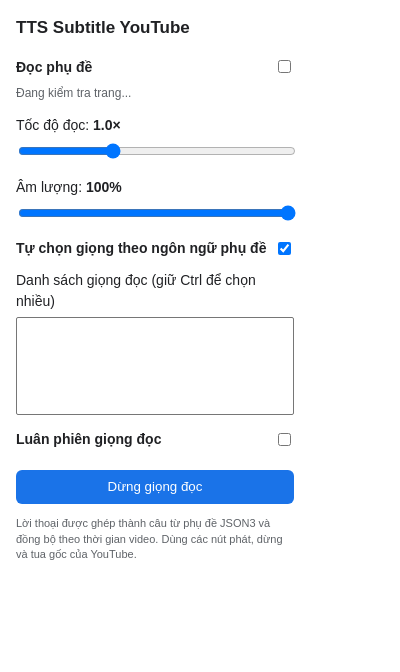
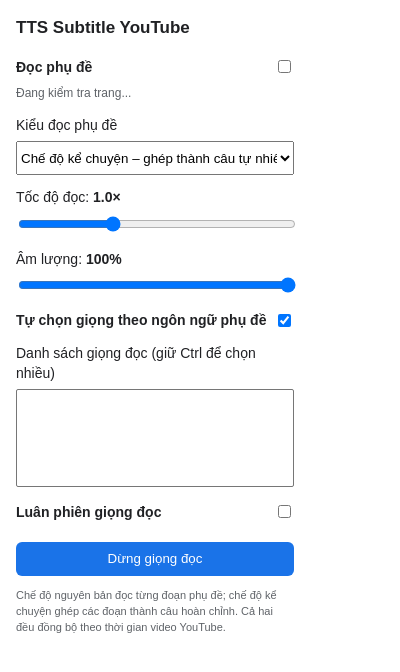
Before and after one commit to tranminhhuydn/TTS-widget, a browser extension: page tts-subtitle-youtobe-chrome-extension/popup.html in a window 400 px wide. Drawn offline with Linux system fonts and the light colour scheme.

Commit message:
Add subtitle reading mode selector to popup

```diff
--- a/tts-subtitle-youtobe-chrome-extension/popup.html
+++ b/tts-subtitle-youtobe-chrome-extension/popup.html
@@ -3,10 +3,15 @@
 <body><main><h1>TTS Subtitle YouTube</h1>
 <label class="switch-row"><span>Đọc phụ đề</span><input id="enabled" type="checkbox"></label>
 <p id="status" role="status">Đang kiểm tra trang...</p>
+<label for="readingMode">Kiểu đọc phụ đề</label>
+<select id="readingMode">
+<option value="story">Chế độ kể chuyện – ghép thành câu tự nhiên</option>
+<option value="original">Chế độ nguyên bản – đọc từng đoạn phụ đề</option>
+</select>
 <label for="rate">Tốc độ đọc: <strong id="rateValue">1.0×</strong></label><input id="rate" type="range" min=".5" max="2" step=".1" value="1">
 <label for="volume">Âm lượng: <strong id="volumeValue">100%</strong></label><input id="volume" type="range" min="0" max="1" step=".05" value="1">
 <label class="switch-row"><span>Tự chọn giọng theo ngôn ngữ phụ đề</span><input id="autoLanguage" type="checkbox" checked></label>
 <label for="voices">Danh sách giọng đọc (giữ Ctrl để chọn nhiều)</label><select id="voices" multiple size="6"></select>
 <label class="switch-row"><span>Luân phiên giọng đọc</span><input id="rotateVoices" type="checkbox"></label>
 <button id="stop" type="button">Dừng giọng đọc</button>
-<p class="hint">Lời thoại được ghép thành câu từ phụ đề JSON3 và đồng bộ theo thời gian video. Dùng các nút phát, dừng và tua gốc của YouTube.</p></main><script src="popup.js"></script></body></html>
+<p class="hint">Chế độ nguyên bản đọc từng đoạn phụ đề; chế độ kể chuyện ghép các đoạn thành câu hoàn chỉnh. Cả hai đều đồng bộ theo thời gian video YouTube.</p></main><script src="popup.js"></script></body></html>
```
